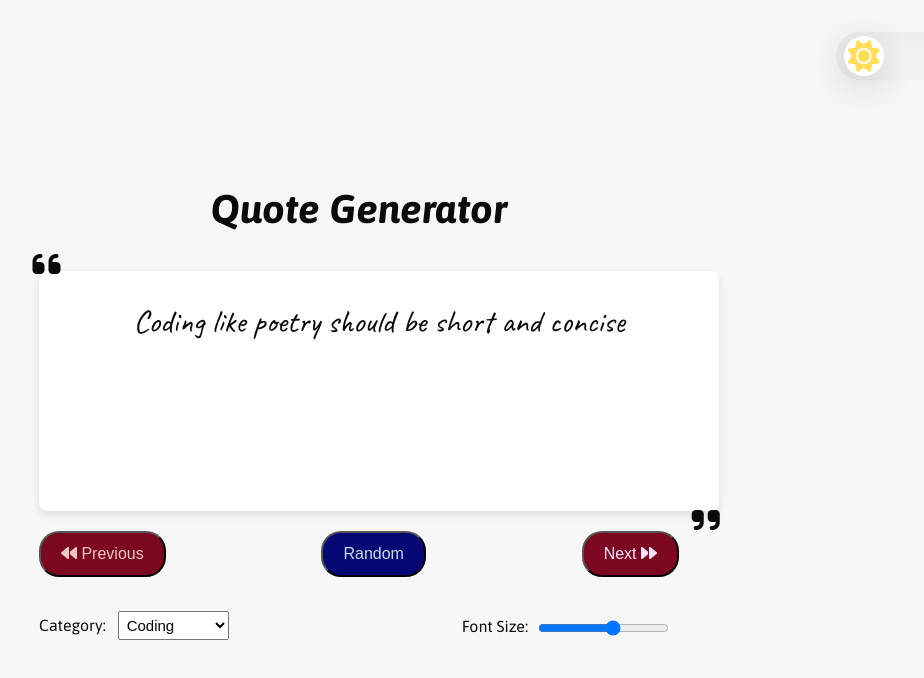
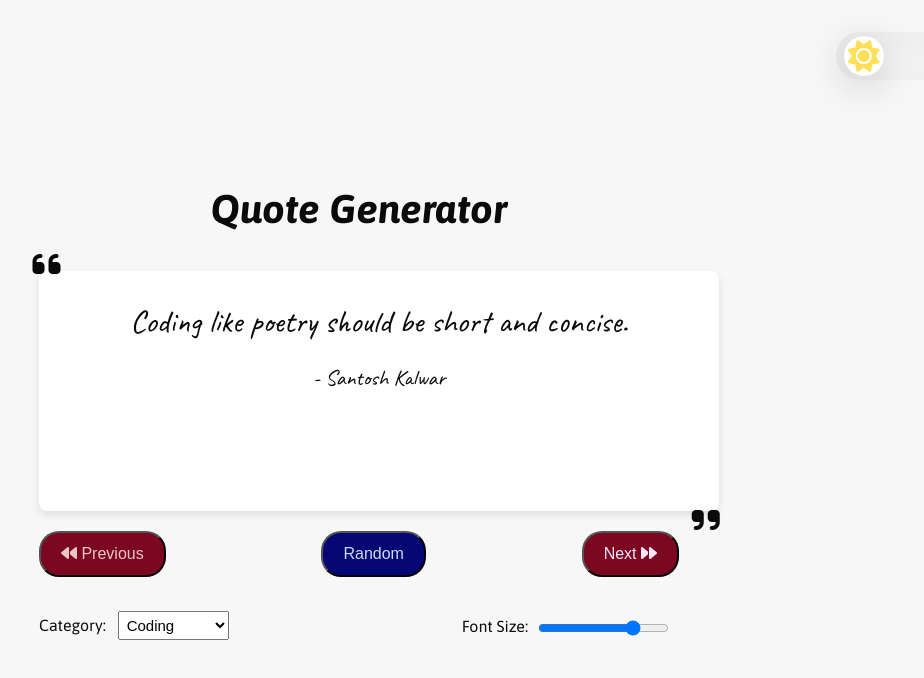
Before and after one commit to Binisha1/QuoteGenerator_task, a plain HTML site: page index.html in a window 1280 px wide. Shown: the whole page, without its empty margins (281-1205 px from the left). Drawn offline with Linux system fonts and the light colour scheme.

Commit message:
author added

```diff
--- a/index.html
+++ b/index.html
@@ -17,6 +17,7 @@
         <i class="fa-solid fa-quote-left fa-2xl quote-mark-right"></i>
 
         <p class="quote" id="quoteText"></p>
+        <p class="author" id="authorText"></p>
         <i class="fa-solid fa-quote-right fa-2xl quote-mark-left"></i>
       </div>
       <div class="controls">
@@ -44,7 +45,7 @@
             type="range"
             id="fontSize"
             min="20"
-            max="40"
+            max="35"
             value="32"
             onchange="changeFontSize()"
           />
--- a/script.js
+++ b/script.js
@@ -1,37 +1,105 @@
 const quotes = {
   coding: [
-    "Coding like poetry should be short and concise",
-    "It’s not a bug; it’s an undocumented feature.",
-    "Make it work, make it right, make it fast.",
-    "Clean code always looks like it was written by someone who cares",
-    "There is always one more bug to fix",
-    "Computers are fast; developers keep them slow.",
+    {
+      text: "Coding like poetry should be short and concise.",
+      author: " Santosh Kalwar",
+    },
+    {
+      text: "It’s not a bug; it’s an undocumented feature.",
+      author: "Anonymous",
+    },
+    { text: "Make it work, make it right, make it fast.", author: "Kent Beck" },
+    {
+      text: "Clean code always looks like it was written by someone who cares.",
+      author: "Robert C. Martin",
+    },
+    {
+      text: "There is always one more bug to fix.",
+      author: "Ellen Ullman",
+    },
+    {
+      text: "Computers are fast; developers keep them slow.",
+      author: "Anonymous",
+    },
   ],
   inspirational: [
-    "We cannot solve problems with the kind of thinking we employed when we came up with them.",
-    "Learn as if you will live forever, live like you will die tomorrow.",
-    "Stay away from those people who try to disparage your ambitions. Small minds will always do that, but great minds will give you a feeling that you can become great too.",
-    "Success usually comes to those who are too busy to be looking for it.",
-    "When you change your thoughts, remember to also change your world.",
-    "Success is not final; failure is not fatal: It is the courage to continue that counts.",
+    {
+      text: "We cannot solve problems with the kind of thinking we employed when we came up with them.",
+      author: "Albert Einstein",
+    },
+    {
+      text: "Learn as if you will live forever, live like you will die tomorrow.",
+      author: "Mahatma Gandhi",
+    },
+    {
+      text: "Success usually comes to those who are too busy to be looking for it.",
+      author: "Henry David Thoreau",
+    },
+    {
+      text: "When you change your thoughts, remember to also change your world.",
+      author: "Norman Vincent Peale",
+    },
+    {
+      text: "Success is not final; failure is not fatal: It is the courage to continue that counts.",
+      author: "Winston Churchill",
+    },
+    {
+      text: "I never dreamed about success. I worked for it.",
+      author: "Estée Lauder",
+    },
+    {
+      text: "The pessimist sees difficulty in every opportunity. The optimist sees opportunity in every difficulty.",
+      author: "Winston Churchill",
+    },
+    {
+      text: "Setting goals is the first step in turning the invisible into the visible.",
+      author: "Tony Robbins",
+    },
   ],
   fitness: [
-    "We are what we repeatedly do. Excellence then is not an act but a habit.",
-    "The body achieves what the mind believes.",
-    "The hard days are the best because that’s when champions are made, so if you push through, you can push through anything.",
-    "I hated every minute of training, but I said, ‘Don’t quit. Suffer now and live the rest of your life as a champion.",
-    "Push harder than yesterday if you want a different tomorrow.",
-    "The real workout starts when you want to stop.",
-    "Once you are exercising regularly, the hardest thing is to stop it.",
+    {
+      text: "We are what we repeatedly do. Excellence then is not an act but a habit.",
+      author: "Aristotele",
+    },
+    {
+      text: "The body achieves what the mind believes.",
+      author: "Napoleon Hill",
+    },
+    {
+      text: "Push harder than yesterday if you want a different tomorrow.",
+      author: "Vincent Williams Sr.",
+    },
+    {
+      text: "The real workout starts when you want to stop.",
+      author: " Ronnie Coleman",
+    },
+    {
+      text: "Once you are exercising regularly, the hardest thing is to stop it.",
+      author: " Erin Gray",
+    },
+    {
+      text: "The secret of getting ahead is getting started.",
+      author: "Mark Twain",
+    },
+    {
+      text: "All progress takes place outside the comfort zone.",
+      author: "Michael John Bobak",
+    },
+    {
+      text: "It’s hard to beat a person who never gives up.",
+      author: " Babe Ruth",
+    },
   ],
 };
 
 let currentCategory = "coding";
 let currentIndex = 0;
-let darkMode = false;
+
 function updateQuote() {
   const quoteText = document.getElementById("quoteText");
-  quoteText.textContent = quotes[currentCategory][currentIndex];
+  const authorText = document.getElementById("authorText");
+  quoteText.textContent = quotes[currentCategory][currentIndex].text;
+  authorText.textContent = `- ${quotes[currentCategory][currentIndex].author}`;
 }
 
 function getNextQuote() {
@@ -61,6 +129,8 @@ function changeCategory() {
 function changeFontSize() {
   const fontSize = document.getElementById("fontSize").value;
   document.getElementById("quoteText").style.fontSize = fontSize + "px";
+  document.getElementById("authorText").style.fontSize =
+    `${fontSize - 10}` + "px";
 }
 
 //dark mode
--- a/styles.css
+++ b/styles.css
@@ -59,7 +59,10 @@ i.quote-mark-left {
   font-family: "Caveat", cursive;
   margin: 10px;
 }
-
+.author {
+  font-size: 22px;
+  font-family: "Caveat", cursive;
+}
 .controls {
   display: flex;
   justify-content: space-between;
@@ -226,7 +229,7 @@ body.darkmode {
   .quote-container {
     padding: 10px;
     margin-bottom: 20px;
-    height: 240px;
+    height: 200px;
     width: 95%;
     box-shadow: 4px 4px 15px rgb(98, 98, 98);
   }
```
